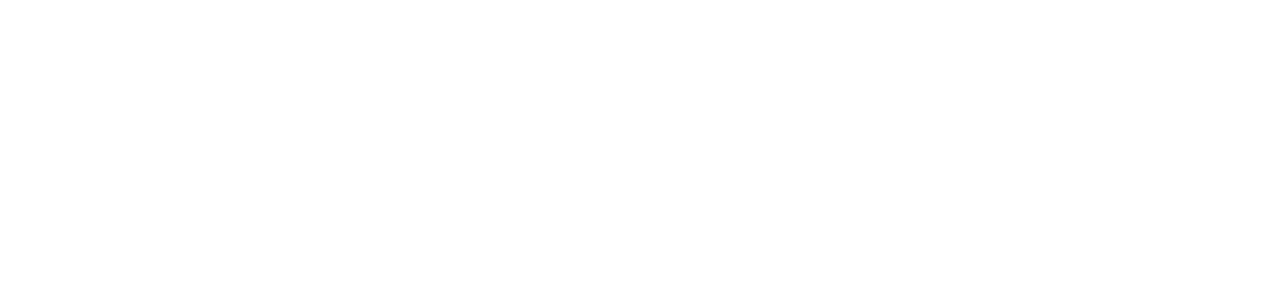
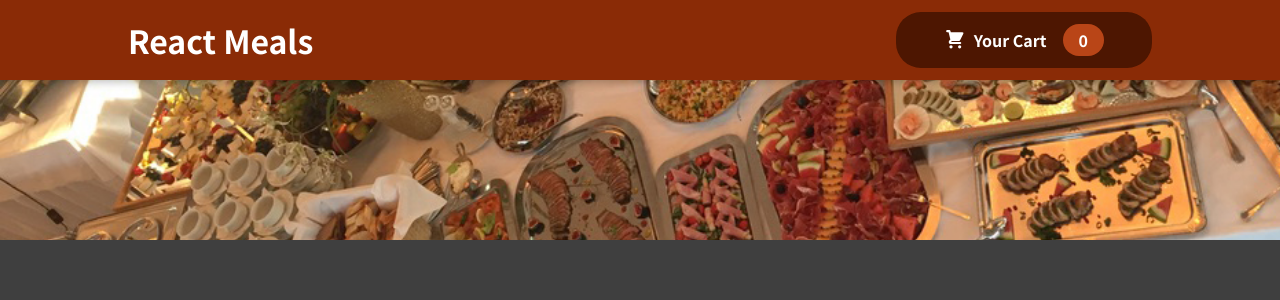
Before and after one commit to sajay3159/Restaurants_website, a React (Vite) app: page / in a window 1280 px wide. Shown: the top 300 px of the page. Built offline with nearby package versions, Linux system fonts and the light colour scheme.

Commit message:
Building the header of your restaurant app

```diff
--- a/src/App.jsx
+++ b/src/App.jsx
@@ -1,7 +1,11 @@
-import "./App.css";
+import Header from "./components/Layout/Header";
 
 function App() {
-  return <></>;
+  return (
+    <>
+      <Header />
+    </>
+  );
 }
 
 export default App;
--- /dev/null
+++ b/src/components/Cart/CartIcon.jsx
@@ -0,0 +1,13 @@
+const CartIcon = () => {
+  return (
+    <svg
+      xmlns="http://www.w3.org/2000/svg"
+      viewBox="0 0 20 20"
+      fill="currentColor"
+    >
+      <path d="M3 1a1 1 0 000 2h1.22l.305 1.222a.997.997 0 00.01.042l1.358 5.43-.893.892C3.74 11.846 4.632 14 6.414 14H15a1 1 0 000-2H6.414l1-1H14a1 1 0 00.894-.553l3-6A1 1 0 0017 3H6.28l-.31-1.243A1 1 0 005 1H3zM16 16.5a1.5 1.5 0 11-3 0 1.5 1.5 0 013 0zM6.5 18a1.5 1.5 0 100-3 1.5 1.5 0 000 3z" />
+    </svg>
+  );
+};
+
+export default CartIcon;
--- /dev/null
+++ b/src/components/Layout/Header.jsx
@@ -0,0 +1,20 @@
+import { Fragment } from "react";
+import mealsItem from "../../assets/meals.jpg";
+import classes from "./Header.module.css";
+import HeaderCartButton from "./HeaderCartButton";
+
+const Header = () => {
+  return (
+    <Fragment>
+      <header className={classes.header}>
+        <h1>React Meals</h1>
+        <HeaderCartButton />
+      </header>
+      <div className={classes["main-image"]}>
+        <img src={mealsItem} alt="A table full of delicious food!" />
+      </div>
+    </Fragment>
+  );
+};
+
+export default Header;
--- /dev/null
+++ b/src/components/Layout/Header.module.css
@@ -0,0 +1,29 @@
+.header {
+  position: fixed;
+  top: 0;
+  left: 0;
+  width: 100%;
+  height: 5rem;
+  background-color: #8a2b06;
+  color: white;
+  display: flex;
+  justify-content: space-between;
+  align-items: center;
+  padding: 0 10%;
+  box-shadow: 0 2px 8px rgba(0, 0, 0, 0.25);
+  z-index: 10;
+}
+
+.main-image {
+  width: 100%;
+  height: 25rem;
+  z-index: 0;
+  overflow: hidden;
+}
+
+.main-image img {
+  width: 110%;
+  height: 60%;
+  object-fit: cover;
+  /* transform: rotateZ(-5deg) translateY(-4rem) translateX(-1rem); */
+}
--- /dev/null
+++ b/src/components/Layout/HeaderCartButton.jsx
@@ -0,0 +1,16 @@
+import CartIcon from "../Cart/CartIcon";
+import classes from "./HeaderCartButton.module.css";
+
+const HeaderCartButton = (props) => {
+  return (
+    <button className={classes.button}>
+      <span className={classes.icon}>
+        <CartIcon />
+      </span>
+      <span>Your Cart</span>
+      <span className={classes.badge}>0</span>
+    </button>
+  );
+};
+
+export default HeaderCartButton;
--- /dev/null
+++ b/src/components/Layout/HeaderCartButton.module.css
@@ -0,0 +1,59 @@
+.button {
+  cursor: pointer;
+  font: inherit;
+  border: none;
+  background-color: #4d1601;
+  color: white;
+  padding: 0.75rem 3rem;
+  display: flex;
+  justify-content: space-around;
+  align-items: center;
+  border-radius: 25px;
+  font-weight: bold;
+}
+
+.button:hover,
+.button:active {
+  background-color: #2c0d00;
+}
+
+.icon {
+  width: 1.35rem;
+  height: 1.35rem;
+  margin-right: 0.5rem;
+}
+
+.badge {
+  background-color: #b94517;
+  padding: 0.25rem 1rem;
+  border-radius: 25px;
+  margin-left: 1rem;
+  font-weight: bold;
+}
+
+.button:hover .badge,
+.button:active .badge {
+  background-color: #92320c;
+}
+
+.bump {
+  animation: bump 300ms ease-out;
+}
+
+@keyframes bump {
+  0% {
+    transform: scale(1);
+  }
+  10% {
+    transform: scale(0.9);
+  }
+  30% {
+    transform: scale(1.1);
+  }
+  50% {
+    transform: scale(1.15);
+  }
+  100% {
+    transform: scale(1);
+  }
+}
--- a/src/index.css
+++ b/src/index.css
@@ -0,0 +1,14 @@
+@import url("https://fonts.googleapis.com/css2?family=Noto+Sans+JP:wght@400;700&display=swap");
+
+* {
+  box-sizing: border-box;
+}
+
+html {
+  font-family: "Noto Sans JP", sans-serif;
+}
+
+body {
+  margin: 0;
+  background-color: #3f3f3f;
+}
```
Also changed, not shown: src/assets/meals.jpg (added).
